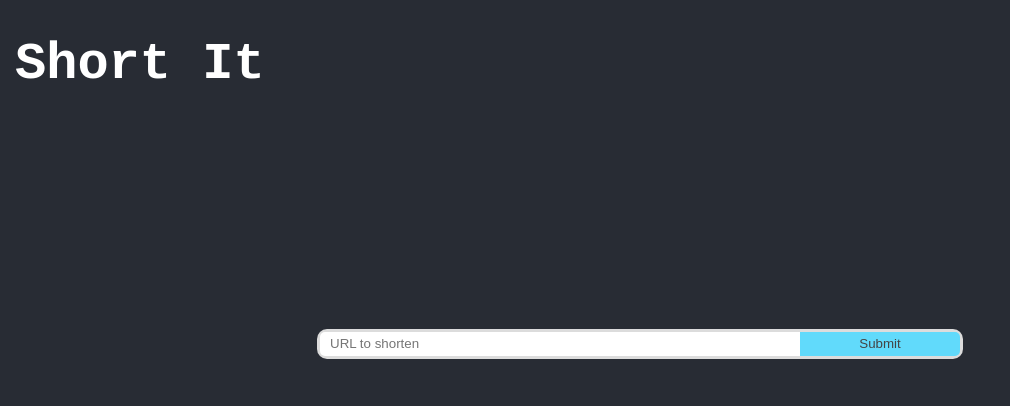
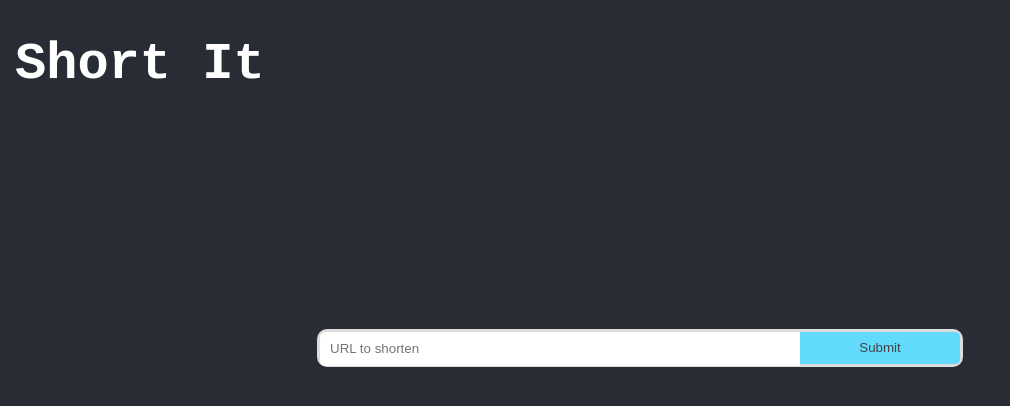
Before and after one commit to makos/url-shortener, a React (Create React App) app: page / in a window 1280 px wide. Shown: the top 406 px of the page, without its empty margins (0-1010 px from the left). Built offline with nearby package versions, Linux system fonts and the light colour scheme.

Commit message:
Visual tweaks

```diff
--- a/src/App.js
+++ b/src/App.js
@@ -47,7 +47,7 @@ class App extends React.Component {
     return (
       <div className="app">
         <header className="app-header">
-          <h1>Short It</h1>
+          <h1><a href="/">Short It</a></h1>
         </header>
         <div className="empty-row"></div>
         <div className="app-body">
--- a/src/UrlForm.css
+++ b/src/UrlForm.css
@@ -5,8 +5,9 @@ button {
   border: none;
   border-radius: 5px;
   color: #444;
-  margin: 5px 0;
+  margin: 5px auto;
   padding: 5px 0;
+  text-align: center;
 
   transition: width 1s;
 }
@@ -41,10 +42,12 @@ form {
 
 .mq-text {
   display: inline-block;
+  margin: auto;
 }
 
 .mq-icon {
   display: none;
+  margin: auto;
 }
 
 @media screen and (min-width: 300px) {
@@ -96,5 +99,10 @@ form {
 @media screen and (min-width: 1024px) {
   form {
     width: 50vw;
+    height: 4vh;
+  }
+
+  input {
+    height: 4vh;
   }
 }
```
